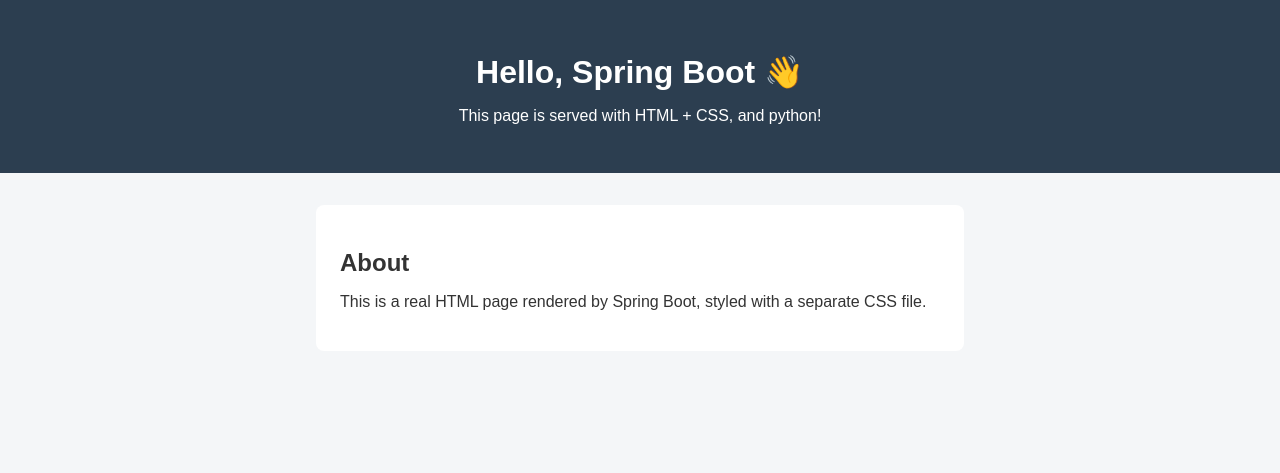
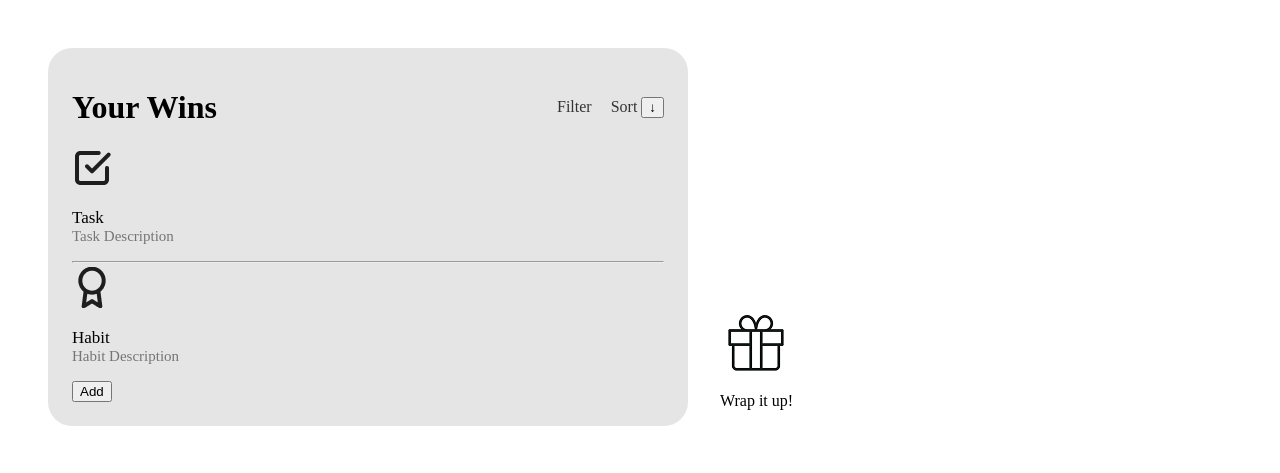
Before and after one commit to emilylasecki/csi3370-project, a FastAPI app: page / in a window 1280 px wide. Shown: the top 473 px of the page. Run offline with FastAPI, Linux system fonts and the light colour scheme.

Commit message:
added renee's files to python version

```diff
--- a/demo/main.py
+++ b/demo/main.py
@@ -1,15 +1,43 @@
+# from fastapi import FastAPI, Request
+# from fastapi.templating import Jinja2Templates
+# from fastapi.staticfiles import StaticFiles
+
+# from fastapi import FastAPI
+# from app.controllers import router  # import your route definitions
+
+# app = FastAPI()
+
+# # Mount static files
+# from fastapi.staticfiles import StaticFiles
+# app.mount("/static", StaticFiles(directory="static"), name="static")
+
+# # Include routes from controllers.py
+# app.include_router(router)
+
+# templates = Jinja2Templates(directory="templates")
+
+# @router.get("/taskcreation")
+# def about(request: Request):
+#     return templates.TemplateResponse("TaskCreation.html", {"request": request})
+
 from fastapi import FastAPI, Request
 from fastapi.templating import Jinja2Templates
 from fastapi.staticfiles import StaticFiles
 
-from fastapi import FastAPI
-from app.controllers import router  # import your route definitions
-
 app = FastAPI()
 
 # Mount static files
-from fastapi.staticfiles import StaticFiles
 app.mount("/static", StaticFiles(directory="static"), name="static")
 
-# Include routes from controllers.py
-app.include_router(router)
+# Initialize templates (you MUST do this in every file that uses templates)
+templates = Jinja2Templates(directory="templates")
+
+# Home page route
+@app.get("/")
+def home(request: Request):
+    return templates.TemplateResponse("index.html", {"request": request})
+
+# About page route
+@app.get("/taskcreation")
+def about(request: Request):
+    return templates.TemplateResponse("TaskCreation.html", {"request": request})
--- /dev/null
+++ b/demo/static/css/MainPageCSS.css
@@ -0,0 +1,58 @@
+*{
+    box-sizing: border-box;
+}
+
+body {
+    padding: 40px;
+    display: flex;
+    align-items: flex-end;
+    gap: 32px;               /* space between container & image */
+}
+
+#list-container {
+    width: 640px;
+    background: #e5e5e5;
+    border-radius: 24px;
+    padding: 20px 24px 24px;
+}
+
+#header{
+    display: flex;
+    justify-content: space-between;
+    align-items: center;
+    margin: 0;
+}
+
+#actions{
+    margin-left: auto;
+    color: #333;
+}
+
+#spaceSpan{
+    margin-right: 15px;
+}
+
+hr {
+    height: 1px;
+    background: #aaa;
+    margin: 4px 0;
+}
+
+#icon{
+    size: 30px 30px;
+}
+
+dt{
+    font-size: 17px;
+}
+dd {
+    color: #757577;
+    font-size: 15px;
+    margin-left: auto;
+}
+
+
+#wrapped{
+    text-align: center;
+    padding: 0;
+}
--- a/demo/templates/index.html
+++ b/demo/templates/index.html
@@ -1,28 +1,57 @@
 <!DOCTYPE html>
 <html lang="en">
+    <link rel="stylesheet" href="/static/css/MainPageCSS.css">
 <head>
     <meta charset="UTF-8">
+    <meta name="viewport" content="width=device-width, initial-scale=1.0">
     <title>Little Wins</title>
-
-    <!-- Link to CSS -->
-    <link rel="stylesheet" href="/static/css/style.css">
 </head>
 <body>
+    <div id="list-container">
+        <div id="header">
 
-    <header>
-        <h1>Hello, Spring Boot 👋</h1>
-        <p>This page is served with HTML + CSS, and python!</p>
-    </header>
+            <h1> Your Wins </h1>
 
-    <main>
-        <section>
-            <h2>About</h2>
-            <p>
-                This is a real HTML page rendered by Spring Boot,
-                styled with a separate CSS file.
-            </p>
-        </section>
-    </main>
+            <div id="actions">
+                <span id="spaceSpan"> Filter </span>
+                <span> Sort <button>&#8595</button> </span>
+            </div>
+
+        </div>
+
+
+
+            <div id="tasks">
+                <img src="static/images/CheckSquare.png" id="icon">
+                <dl>  <!-- doing dl instead of ul since it comes with a description tag -->
+                    <dt> Task </dt>
+                    <dd> Task Description </dd>
+                </dl>
+            </div>
+
+
+
+        <hr>
+
+        <div id="habits">
+            <img src="static/images/Award.png" id="image">
+            <dl>  <!-- doing dl instead of ul since it comes with a description tag -->
+                <dt> Habit </dt>
+                <dd> Habit Description </dd>
+            </dl>
+        </div>
+        <a href="taskcreation">
+            <button>Add</button>
+        </a>
+
+    </div>
+
+    <div id="wrapped">
+      <img src="static/images/Present.png">
+      <p> Wrap it up! </p>
+    </div>
+
+
 
 </body>
 </html>
```
Also changed, not shown: demo/templates/TaskCreation.html (added, +17 -0 lines), demo/static/images/Award.png (added), demo/static/images/CheckSquare.png (added), demo/static/images/Present.png (added).
